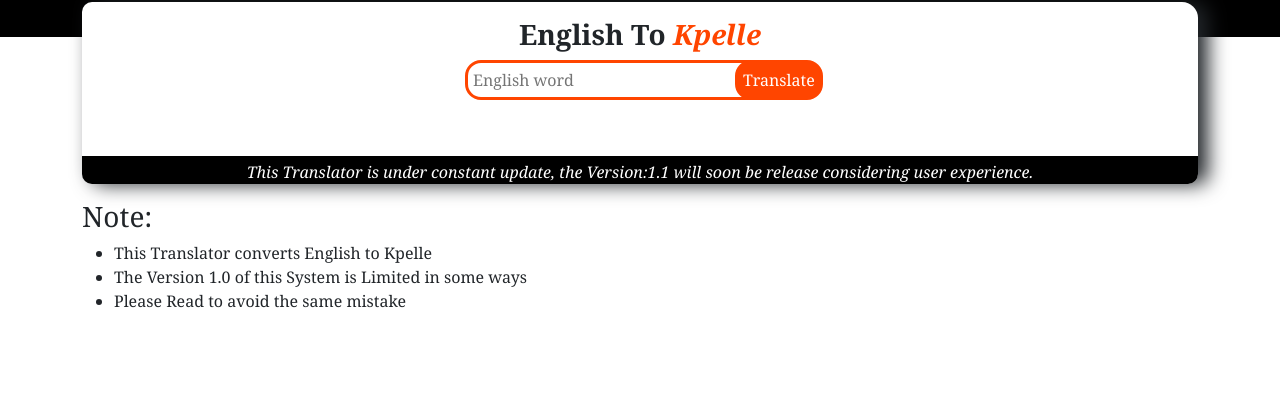
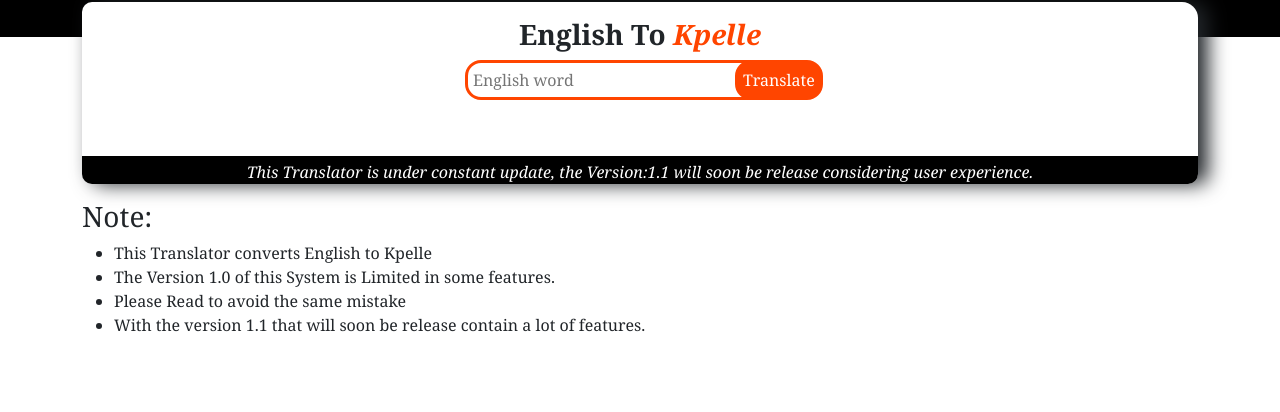
Before and after one commit to CodeWithTec/kpelle_1.0.0.1, a plain HTML site: page translator.html in a window 1280 px wide. Shown: the part 155-567 px from the top of the page. Drawn offline with Linux system fonts and the light colour scheme.

Commit message:
last week 002

```diff
--- a/translator.html
+++ b/translator.html
@@ -101,8 +101,9 @@
 <h3>Note:</h3>
 <ul>
   <li>This Translator converts English to Kpelle</li>
-  <li>The Version 1.0 of this System is Limited in some ways</li>
+  <li>The Version 1.0 of this System is Limited in some features.</li>
   <li>Please Read to avoid the same mistake</li>
+  <li>With the version 1.1 that will soon be release contain a lot of features.</li>
 </ul>
     </div>
   </div>
```
Also changed, not shown: dialog.html (+1 -1 lines).
